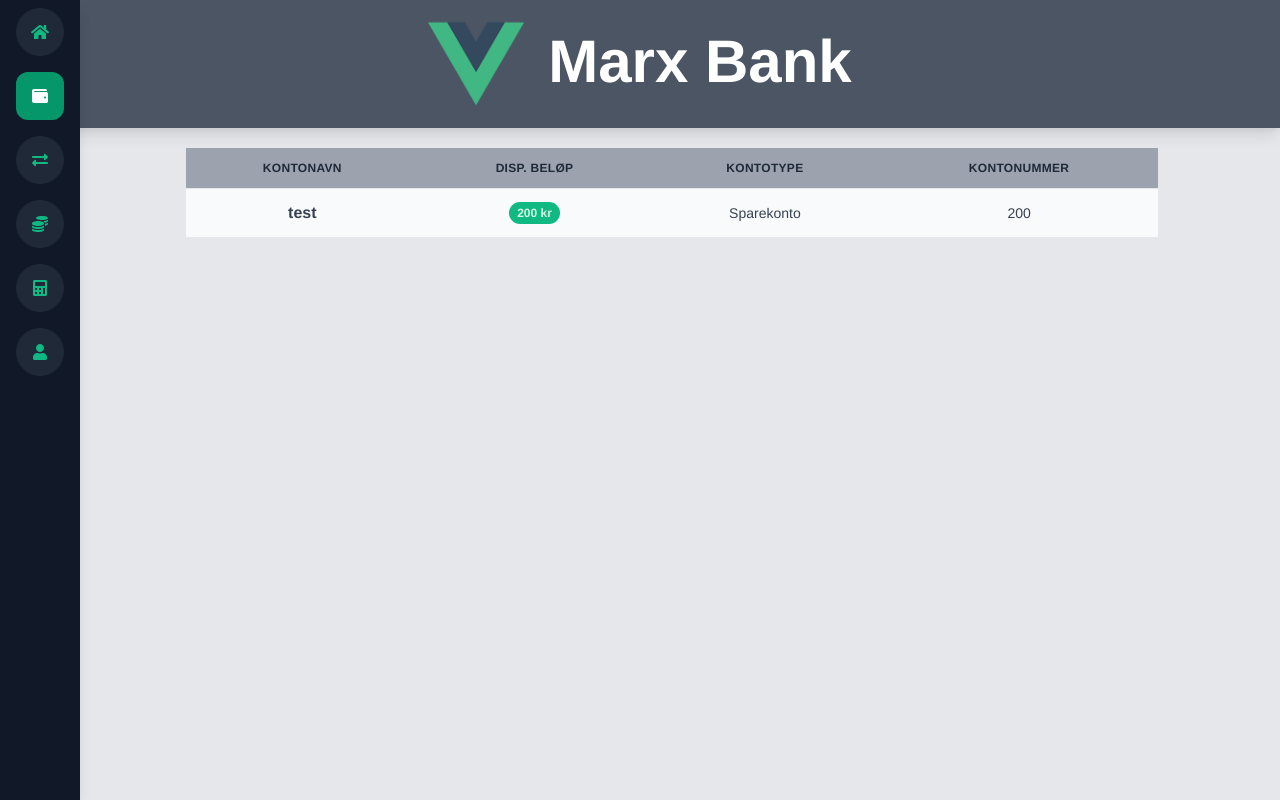
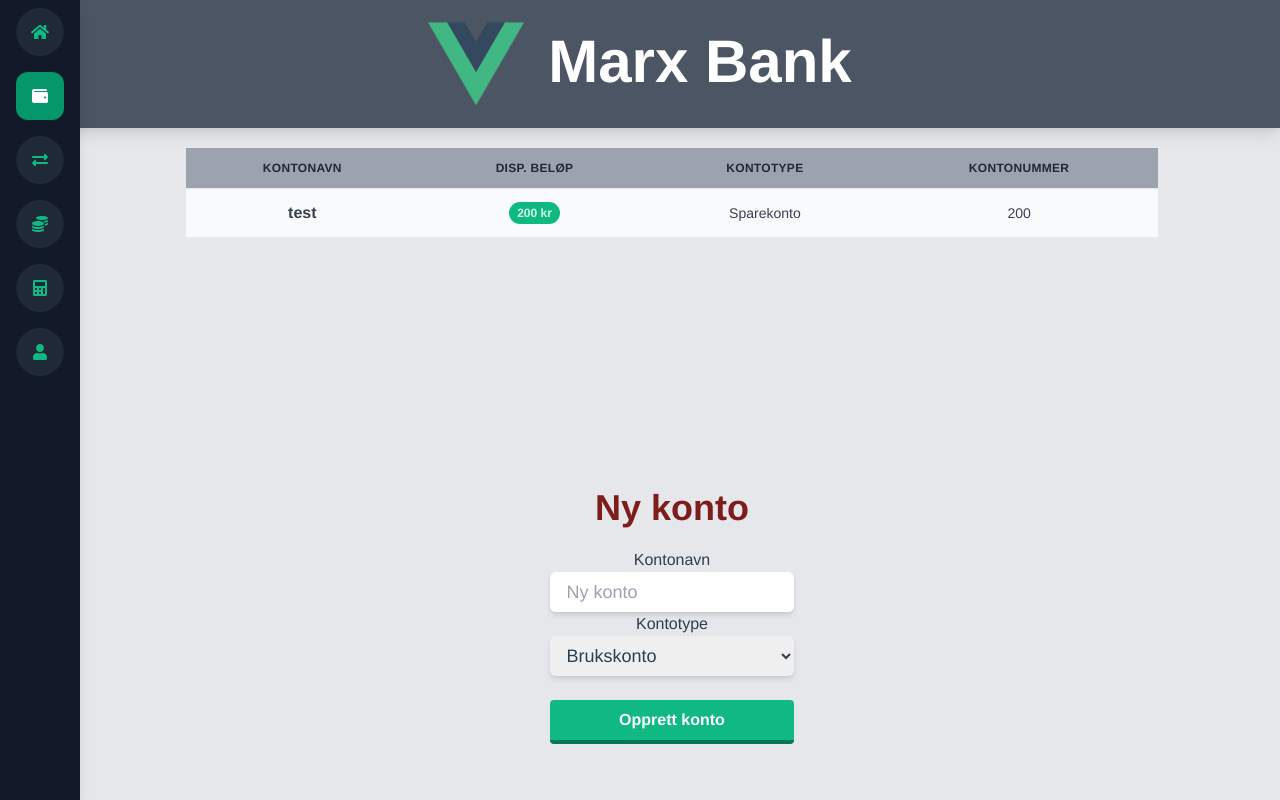
Before and after one commit to eriksalv/marxbank, a Vue app in the folder marxbankvue/: page /myAccounts in a window 1280 px wide. Built offline with nearby package versions, Linux system fonts and the light colour scheme.

Commit message:
feat(#130): laget et skjema for å lage ny konto
Er definert som AccountForm.vue

```diff
--- /dev/null
+++ b/marxbankvue/src/components/AccountForm.vue
@@ -0,0 +1,31 @@
+<template>
+  <div class="w-1/4">
+      <h1 class="font-extrabold text-red-900 text-4xl m-5">Ny konto</h1>
+      <h1>Kontonavn</h1>
+      <input type="text" className="input" placeholder="Ny konto" ref="accountName">
+      <h1>Kontotype</h1>
+      <select class="select" name="accountTypes" id="accountTypes" ref="accountType">
+        <option value="Brukskonto">Brukskonto</option>
+        <option value="Sparekonto">Sparekonto</option>
+        <option value="Marxkonto">Marxkonto</option>
+        <option value="Kredittkonto">Kredittkonto</option>
+      </select>
+      <button class="button" @click="createAccount">Opprett konto</button>
+    </div>
+</template>
+
+<script>
+export default {
+    name: "AccountForm",
+    methods: {
+        createAccount() {
+            //TODO: lag konto
+            console.log(this.$refs.accountName.value)
+        }
+    }
+}
+</script>
+
+<style>
+
+</style>
--- a/marxbankvue/src/index.css
+++ b/marxbankvue/src/index.css
@@ -31,6 +31,16 @@
         @apply bg-white border-0 rounded-md text-lg p-4 h-10 w-full focus:outline-none shadow-md;
     }
 
+    .select {
+        @apply border-0 rounded-md text-lg pl-3 h-10 w-full focus:outline-none shadow-md;
+    }
+
+    .button {
+        @apply bg-green-500 hover:bg-green-400
+        text-white font-bold py-2 px-4 border-b-4 border-green-700
+        hover:border-green-500 rounded w-full mt-6;
+    }
+
     .dataResult {
         @apply mt-1 w-3/4 max-h-52 bg-white shadow-xl overflow-hidden overflow-y-auto;
     }
--- a/marxbankvue/src/views/CreateTransaction.vue
+++ b/marxbankvue/src/views/CreateTransaction.vue
@@ -12,9 +12,7 @@
         @accountSelected="onRecieverAccountSelected"/>
     <h1>Kroner</h1>
     <input type="number" ref="amount" className="input">
-    <button @click="commitTransaction" class="bg-green-500 hover:bg-green-400
-        text-white font-bold py-2 px-4 border-b-4 border-green-700
-        hover:border-green-500 rounded w-full mt-6">
+    <button @click="commitTransaction" class="button">
             Utfør transaksjon
     </button>
 </main>
--- a/marxbankvue/src/views/MyAccounts.vue
+++ b/marxbankvue/src/views/MyAccounts.vue
@@ -1,17 +1,20 @@
 <template>
-  <div class="flex flex-row flex-wrap min-w-[80%]">
+  <div class="flex flex-row flex-wrap min-w-[80%] justify-center">
     <AccountList class="min-w-max"></AccountList>
+    <AccountForm/>
   </div>
 </template>
 
 <script>
 // @ is an alias to /src
 import AccountList from '../components/AccountList.vue'
+import AccountForm from '../components/AccountForm.vue'
 
 export default {
   name: 'MyAccounts',
   components: {
-    AccountList
+    AccountList,
+    AccountForm
   }
 }
 </script>
```
